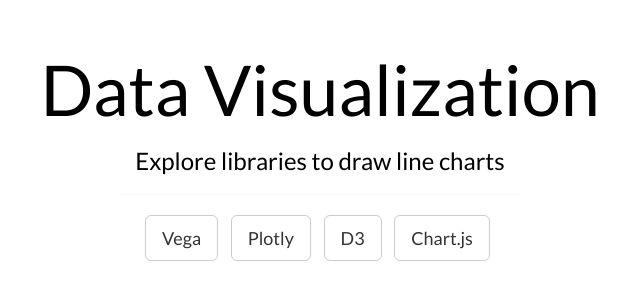
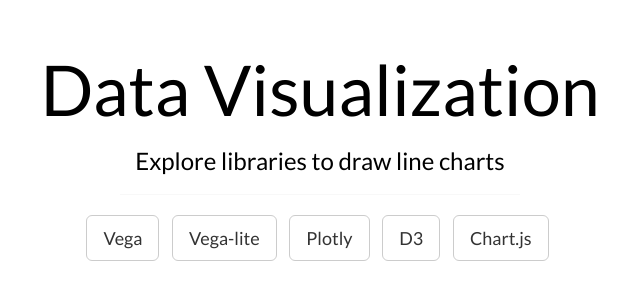
Before and after one commit to datopian/line-charts, a plain HTML site: page index.html in a window 1280 px wide. Shown: the part 120-420 px from the top of the page, without its empty margins (320-960 px from the left). Drawn offline with nearby package versions, Linux system fonts and the light colour scheme.

Commit message:
[home][xs]: add vega-lite example button

```diff
--- a/index.html
+++ b/index.html
@@ -26,6 +26,9 @@
                                 <a href="vega/index.html" class="btn btn-default btn-lg"><span class="network-name">Vega</span></a>
                             </li>
                             <li>
+                                <a href="vega-lite/index.html" class="btn btn-default btn-lg"><span class="network-name">Vega-lite</span></a>
+                            </li>
+                            <li>
                                 <a href="plotly/index.html" class="btn btn-default btn-lg"><span class="network-name">Plotly</span></a>
                             </li>
                             <li>
```
